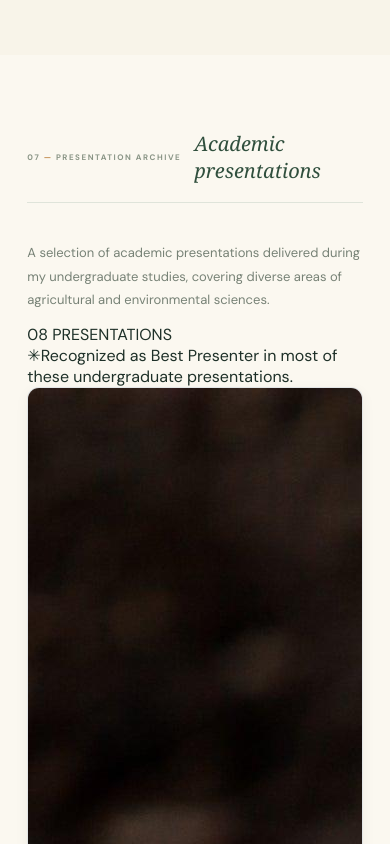
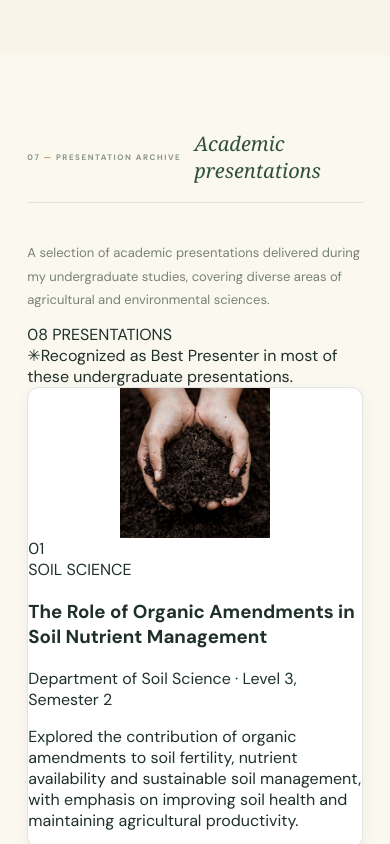
Before and after one commit to abdurremon08-design/Remon-research-portfolio, a React (Vite) app: page / in a window 390 px wide. Shown: the part 11156-12000 px from the top of the page. Built offline with nearby package versions, Linux system fonts and the light colour scheme.

Commit message:
Update style.css

```diff
--- a/src/style.css
+++ b/src/style.css
@@ -216,3 +216,35 @@ body{background:var(--paper);color:var(--ink)}
     height: 190px;
   }
 }
+/* ===== Force presentation images to compact thumbnail size ===== */
+
+.presentations-section img {
+  display: block !important;
+  width: 100% !important;
+  height: 150px !important;
+  max-height: 150px !important;
+  object-fit: contain !important;
+  object-position: center !important;
+  margin: 0 auto;
+}
+
+.presentations-section .presentation-image-wrap {
+  height: 150px !important;
+  max-height: 150px !important;
+  overflow: hidden !important;
+  background: #edf0ef;
+}
+
+.presentations-section .presentation-grid {
+  display: grid !important;
+  grid-template-columns: repeat(2, minmax(0, 1fr)) !important;
+  gap: 22px !important;
+  max-width: 1050px;
+  margin: 0 auto;
+}
+
+@media (max-width: 520px) {
+  .presentations-section .presentation-grid {
+    grid-template-columns: 1fr !important;
+  }
+}
```
